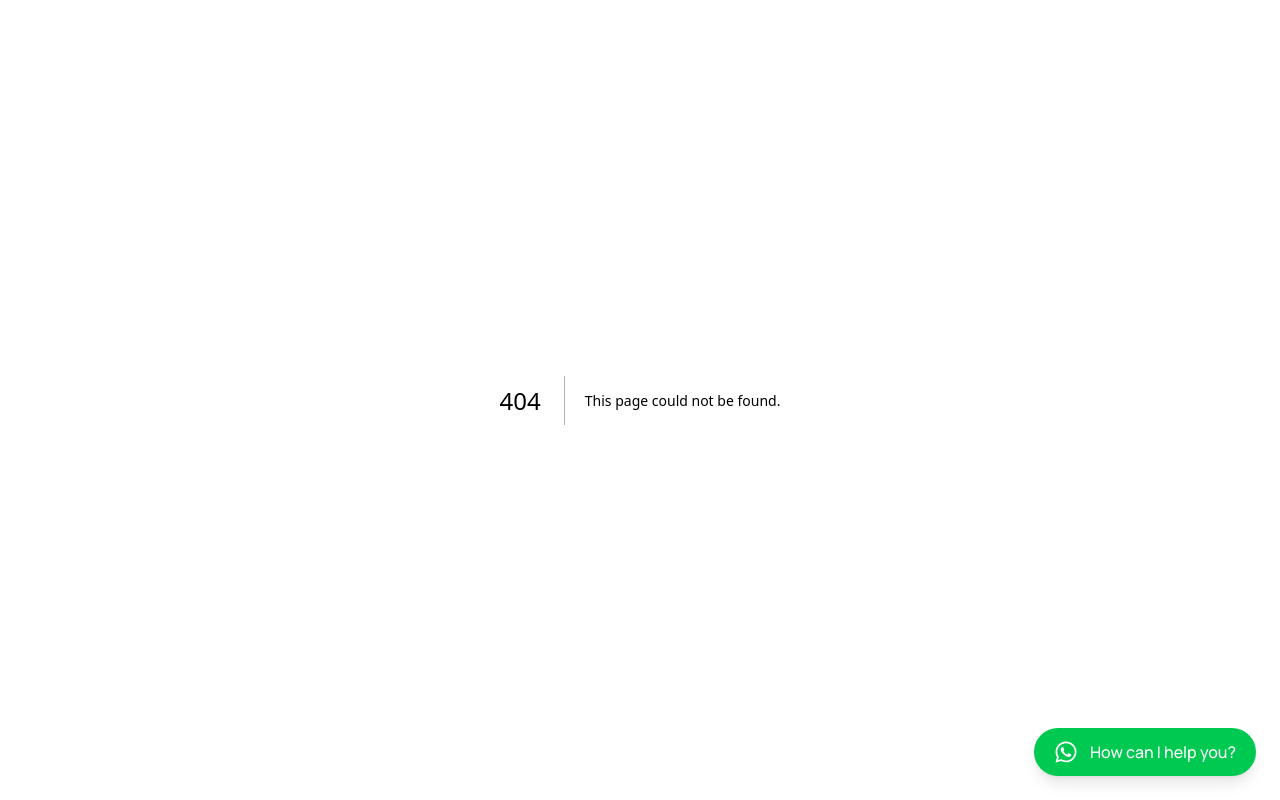
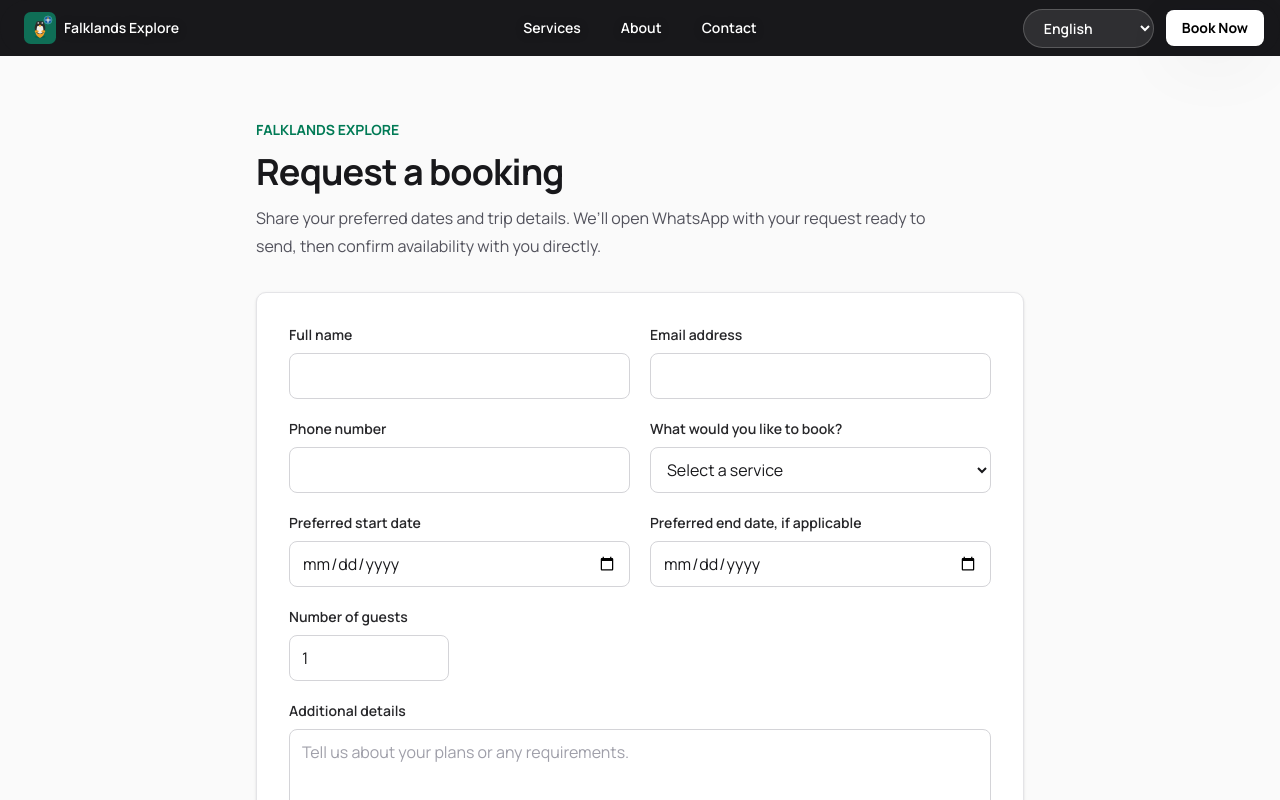
Before and after one commit to AbhishekSunar01/FalklandsExplore, a Next.js app: page /booking in a window 1280 px wide. Before the commit this address had no page. Shown: the top 800 px of the page. Built offline with nearby package versions, Linux system fonts and the light colour scheme.

Commit message:
Add desktop booking request flow

```diff
--- a/app/about/page.tsx
+++ b/app/about/page.tsx
@@ -262,10 +262,10 @@ export default function AboutPage() {
           </p>
           <div className="flex flex-col items-center justify-center gap-4 sm:flex-row">
             <a
-              href="tel:+50065338"
+              href="tel:+50056023"
               className="inline-flex items-center rounded-full bg-emerald-700 px-8 py-3 text-sm font-semibold tracking-wide text-white transition hover:bg-emerald-800"
             >
-              Call +500 65338
+              Call +500 56023
             </a>
             <a
               href="/contact"
--- /dev/null
+++ b/app/booking/page.tsx
@@ -0,0 +1,50 @@
+import type { Metadata } from "next"
+
+import { BookingRequestForm } from "@/components/booking/booking-request-form"
+import { Footer } from "@/components/layout/footer"
+import { NavbarComponent } from "@/components/layout/navbar"
+
+export const metadata: Metadata = {
+  title: "Request a Booking",
+  description:
+    "Request car hire or a guided tour in the Falkland Islands. Send your dates and trip details to Falklands Explore.",
+  alternates: { canonical: "https://falklandsexplore.com/booking" },
+}
+
+export default function BookingPage() {
+  return (
+    <div className="flex min-h-screen flex-col bg-zinc-50">
+      <div className="bg-zinc-900">
+        <NavbarComponent />
+      </div>
+
+      <main className="flex-1 px-4 py-12 sm:px-6 md:py-16 lg:px-8">
+        <div className="mx-auto max-w-3xl">
+          <p className="mb-3 text-sm font-bold text-emerald-700 uppercase">
+            Falklands Explore
+          </p>
+          <h1 className="text-3xl font-bold tracking-tight text-zinc-900 sm:text-4xl">
+            Request a booking
+          </h1>
+          <p className="mt-3 mb-8 max-w-2xl leading-7 text-zinc-600">
+            Share your preferred dates and trip details. We’ll open WhatsApp
+            with your request ready to send, then confirm availability with you
+            directly.
+          </p>
+          <BookingRequestForm />
+          <p className="mt-6 text-sm text-zinc-600">
+            Prefer to call?{" "}
+            <a
+              className="font-semibold text-emerald-800 underline underline-offset-4"
+              href="tel:+50056023"
+            >
+              +500 56023
+            </a>
+          </p>
+        </div>
+      </main>
+
+      <Footer />
+    </div>
+  )
+}
--- a/app/layout.tsx
+++ b/app/layout.tsx
@@ -26,7 +26,7 @@ export const metadata: Metadata = {
     template: "%s | Falklands Explore",
   },
   description:
-    "Book car hire and guided tours in the Falkland Islands. Self-drive 4×4 rental from Stanley, wildlife tours to Volunteer Point, 1982 battlefield visits, and cruise passenger excursions. Call +500 65338.",
+    "Book car hire and guided tours in the Falkland Islands. Self-drive 4×4 rental from Stanley, wildlife tours to Volunteer Point, 1982 battlefield visits, and cruise passenger excursions. Call +500 56023.",
   keywords: [
     "Falkland Islands car hire",
     "Falkland Islands 4x4 hire",
--- a/app/page.tsx
+++ b/app/page.tsx
@@ -31,7 +31,7 @@ const jsonLd = {
       description:
         "Car hire and guided tours in the Falkland Islands, based in Stanley. Self-drive 4\u00d74 rental, wildlife tours, battlefield excursions, and cruise passenger transfers.",
       url: "https://falklandsexplore.com",
-      telephone: "+50065338",
+      telephone: "+50056023",
       image: "https://falklandsexplore.com/images/hero.jpg",
       address: {
         "@type": "PostalAddress",
--- a/app/privacy/page.tsx
+++ b/app/privacy/page.tsx
@@ -38,7 +38,7 @@ export default function PrivacyPage() {
             </p>
             <p>
               To request data updates or deletion, contact us at
-              bookings@kedrivediscover.com or call +500 65338.
+              bookings@kedrivediscover.com or call +500 56023.
             </p>
           </div>
         </div>
--- a/app/sitemap.ts
+++ b/app/sitemap.ts
@@ -24,6 +24,12 @@ export default function sitemap(): MetadataRoute.Sitemap {
       priority: 0.7,
     },
     {
+      url: `${base}/booking`,
+      lastModified,
+      changeFrequency: "monthly",
+      priority: 0.8,
+    },
+    {
       url: `${base}/about`,
       lastModified,
       changeFrequency: "monthly",
--- a/app/terms/page.tsx
+++ b/app/terms/page.tsx
@@ -40,7 +40,7 @@ export default function TermsPage() {
             </p>
             <p>
               For complete booking terms for your trip, contact
-              bookings@kedrivediscover.com or call +500 65338 before confirming
+              bookings@kedrivediscover.com or call +500 56023 before confirming
               payment.
             </p>
           </div>
--- /dev/null
+++ b/components/booking/booking-request-form.tsx
@@ -0,0 +1,179 @@
+"use client"
+
+import type { FormEvent } from "react"
+
+export function BookingRequestForm() {
+  function handleSubmit(event: FormEvent<HTMLFormElement>) {
+    event.preventDefault()
+
+    const formData = new FormData(event.currentTarget)
+    const message = [
+      "Booking request for Falklands Explore",
+      `Name: ${formData.get("name")}`,
+      `Email: ${formData.get("email")}`,
+      `Phone: ${formData.get("phone") || "Not provided"}`,
+      `Service: ${formData.get("service")}`,
+      `Start date: ${formData.get("startDate")}`,
+      `End date: ${formData.get("endDate") || "Not provided"}`,
+      `Number of guests: ${formData.get("guests")}`,
+      `Notes: ${formData.get("notes") || "None"}`,
+    ].join("\n")
+
+    const whatsappUrl = new URL("https://wa.me/50056023")
+    whatsappUrl.searchParams.set("text", message)
+    window.location.assign(whatsappUrl.toString())
+  }
+
+  return (
+    <form
+      onSubmit={handleSubmit}
+      className="space-y-6 rounded-lg border border-zinc-200 bg-white p-5 shadow-sm sm:p-8"
+    >
+      <div className="grid gap-5 sm:grid-cols-2">
+        <div>
+          <label
+            htmlFor="booking-name"
+            className="mb-2 block text-sm font-semibold text-zinc-800"
+          >
+            Full name
+          </label>
+          <input
+            id="booking-name"
+            name="name"
+            autoComplete="name"
+            required
+            className="w-full rounded-md border border-zinc-300 px-3 py-2.5 text-zinc-900 outline-none focus:border-emerald-700 focus:ring-2 focus:ring-emerald-700/20"
+          />
+        </div>
+        <div>
+          <label
+            htmlFor="booking-email"
+            className="mb-2 block text-sm font-semibold text-zinc-800"
+          >
+            Email address
+          </label>
+          <input
+            id="booking-email"
+            name="email"
+            type="email"
+            autoComplete="email"
+            required
+            className="w-full rounded-md border border-zinc-300 px-3 py-2.5 text-zinc-900 outline-none focus:border-emerald-700 focus:ring-2 focus:ring-emerald-700/20"
+          />
+        </div>
+        <div>
+          <label
+            htmlFor="booking-phone"
+            className="mb-2 block text-sm font-semibold text-zinc-800"
+          >
+            Phone number
+          </label>
+          <input
+            id="booking-phone"
+            name="phone"
+            type="tel"
+            autoComplete="tel"
+            className="w-full rounded-md border border-zinc-300 px-3 py-2.5 text-zinc-900 outline-none focus:border-emerald-700 focus:ring-2 focus:ring-emerald-700/20"
+          />
+        </div>
+        <div>
+          <label
+            htmlFor="booking-service"
+            className="mb-2 block text-sm font-semibold text-zinc-800"
+          >
+            What would you like to book?
+          </label>
+          <select
+            id="booking-service"
+            name="service"
+            required
+            defaultValue=""
+            className="w-full rounded-md border border-zinc-300 bg-white px-3 py-2.5 text-zinc-900 outline-none focus:border-emerald-700 focus:ring-2 focus:ring-emerald-700/20"
+          >
+            <option value="" disabled>
+              Select a service
+            </option>
+            <option>Car hire</option>
+            <option>Guided tour</option>
+            <option>Other enquiry</option>
+          </select>
+        </div>
+        <div>
+          <label
+            htmlFor="booking-start-date"
+            className="mb-2 block text-sm font-semibold text-zinc-800"
+          >
+            Preferred start date
+          </label>
+          <input
+            id="booking-start-date"
+            name="startDate"
+            type="date"
+            required
+            className="w-full rounded-md border border-zinc-300 px-3 py-2.5 text-zinc-900 outline-none focus:border-emerald-700 focus:ring-2 focus:ring-emerald-700/20"
+          />
+        </div>
+        <div>
+          <label
+            htmlFor="booking-end-date"
+            className="mb-2 block text-sm font-semibold text-zinc-800"
+          >
+            Preferred end date, if applicable
+          </label>
+          <input
+            id="booking-end-date"
+            name="endDate"
+            type="date"
+            className="w-full rounded-md border border-zinc-300 px-3 py-2.5 text-zinc-900 outline-none focus:border-emerald-700 focus:ring-2 focus:ring-emerald-700/20"
+          />
+        </div>
+        <div className="sm:col-span-2">
+          <label
+            htmlFor="booking-guests"
+            className="mb-2 block text-sm font-semibold text-zinc-800"
+          >
+            Number of guests
+          </label>
+          <input
+            id="booking-guests"
+            name="guests"
+            type="number"
+            min="1"
+            max="99"
+            defaultValue="1"
+            required
+            className="w-full rounded-md border border-zinc-300 px-3 py-2.5 text-zinc-900 outline-none focus:border-emerald-700 focus:ring-2 focus:ring-emerald-700/20 sm:max-w-40"
+          />
+        </div>
+        <div className="sm:col-span-2">
+          <label
+            htmlFor="booking-notes"
+            className="mb-2 block text-sm font-semibold text-zinc-800"
+          >
+            Additional details
+          </label>
+          <textarea
+            id="booking-notes"
+            name="notes"
+            rows={4}
+            placeholder="Tell us about your plans or any requirements."
+            className="w-full rounded-md border border-zinc-300 px-3 py-2.5 text-zinc-900 outline-none placeholder:text-zinc-400 focus:border-emerald-700 focus:ring-2 focus:ring-emerald-700/20"
+          />
+        </div>
+      </div>
+
+      <div className="flex flex-col items-start gap-4 border-t border-zinc-200 pt-5 sm:flex-row sm:items-center sm:justify-between">
+        <p className="max-w-xl text-sm leading-6 text-zinc-600">
+          Your request opens WhatsApp with these details ready to send. Your
+          booking is confirmed only after Falklands Explore replies.
+        </p>
+        <button
+          type="submit"
+          className="inline-flex min-h-11 shrink-0 items-center justify-center rounded-md bg-emerald-700 px-5 py-2.5 text-sm font-semibold text-white transition hover:bg-emerald-800 focus-visible:outline-2 focus-visible:outline-offset-2 focus-visible:outline-emerald-700"
+        >
+          Continue to WhatsApp
+        </button>
+      </div>
+    </form>
+  )
+}
--- a/components/layout/navbar.tsx
+++ b/components/layout/navbar.tsx
@@ -113,7 +113,7 @@ export function NavbarComponent() {
               </option>
             ))}
           </select>
-          <NavbarButton href="tel:+50065338" variant="primary">
+          <NavbarButton href="/booking" variant="primary">
             Book Now
           </NavbarButton>
         </div>
@@ -170,7 +170,7 @@ export function NavbarComponent() {
           <div className="flex w-full flex-col gap-4">
             <NavbarButton
               onClick={() => setIsMobileMenuOpen(false)}
-              href="tel:+50065338"
+              href="/booking"
               variant="primary"
               className="w-full"
             >
--- a/components/sections/home/booking-cta.tsx
+++ b/components/sections/home/booking-cta.tsx
@@ -20,18 +20,20 @@ export function BookingCta() {
         </h2>
         <p className="mb-8 text-base text-white/90 drop-shadow-sm md:text-lg">
           Available for short breaks, holidays, and long-term contracts. Call us
-          on +500 65338 to check availability.
+          on +500 56023 to check availability.
         </p>
 
         <a
-          href="tel:+50056023"
+          href="/booking"
           className="inline-flex items-center rounded-full bg-emerald-700 px-8 py-3 text-sm font-semibold tracking-wide text-white transition hover:bg-emerald-800"
         >
           BOOK YOUR ADVENTURE NOW
         </a>
 
         <p className="mt-6 text-xl font-bold tracking-wide text-white drop-shadow-md">
-          +500 56023
+          <a href="tel:+50056023" className="hover:underline">
+            +500 56023
+          </a>
         </p>
       </div>
     </section>
--- a/components/ui/whatsapp-floating-button.tsx
+++ b/components/ui/whatsapp-floating-button.tsx
@@ -1,15 +1,22 @@
 "use client"
 
 import { FaWhatsapp } from "react-icons/fa"
+import { usePathname } from "next/navigation"
 
 export function WhatsAppFloatingButton() {
+  const pathname = usePathname()
+
+  if (pathname === "/booking") {
+    return null
+  }
+
   return (
     <a
       href="https://wa.me/50056023"
       target="_blank"
       rel="noopener noreferrer"
       aria-label="Contact us on WhatsApp"
-      className="fixed right-6 bottom-6 z-[9999] flex items-center gap-3 rounded-full bg-green-500 px-5 py-3 text-white shadow-lg transition-all hover:scale-105 hover:bg-green-600"
+      className="fixed right-6 bottom-6 z-9999 flex items-center gap-3 rounded-full bg-green-500 px-5 py-3 text-white shadow-lg transition-all hover:scale-105 hover:bg-green-600"
     >
       <FaWhatsapp className="h-6 w-6" />
       <span className="font-medium">How can I help you?</span>
```
